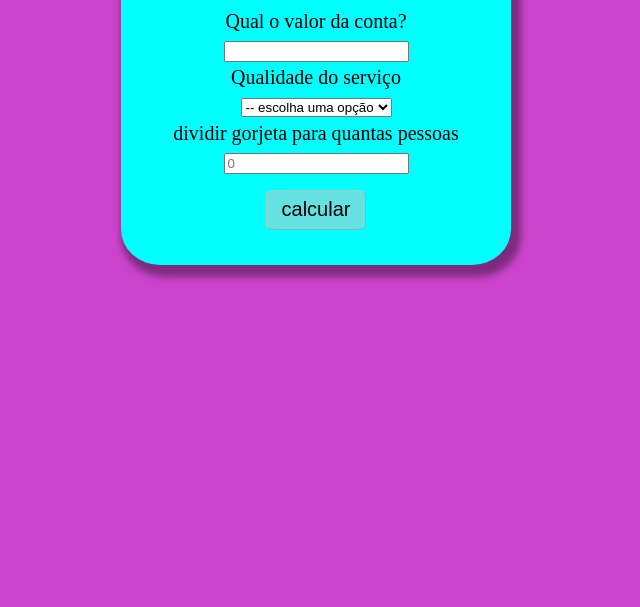
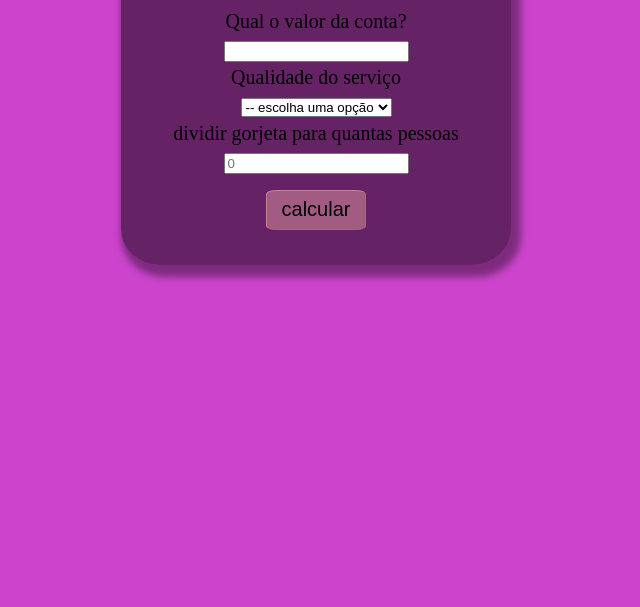
Before and after one commit to Polianaelizabeth/gorjeta, a plain HTML site: page index.html in a window 1280 px wide. Shown: the part 193-800 px from the top of the page, without its empty margins (332-972 px from the left). Drawn offline with Linux system fonts and the light colour scheme.

Commit message:
Update styles.css

```diff
--- a/styles.css
+++ b/styles.css
@@ -7,7 +7,7 @@ body {
     width: 350px;
     height: auto;
     margin: 100px auto;
-    background-color: aqua;
+    background-color: rgba(0,0,0,0.5);
     text-align: center;
     border-radius: 10%;
     padding: 20px;
```
